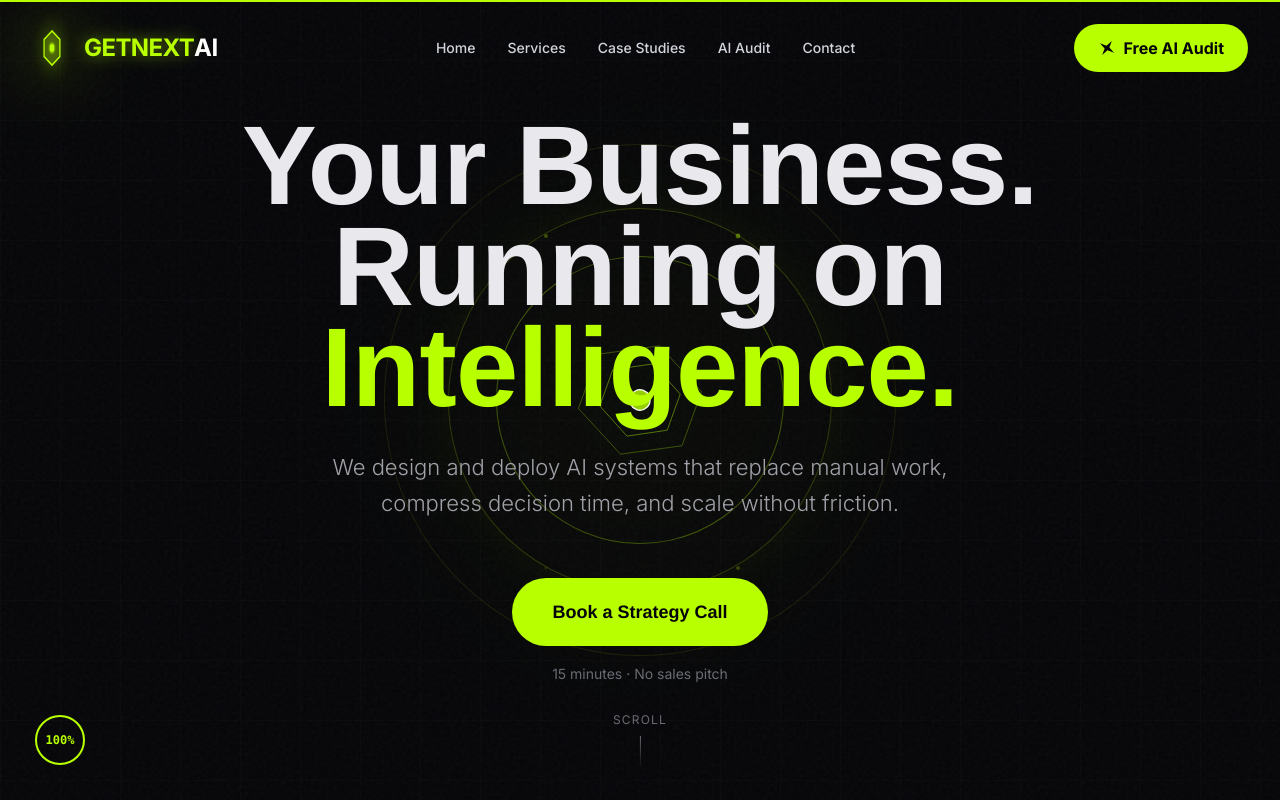
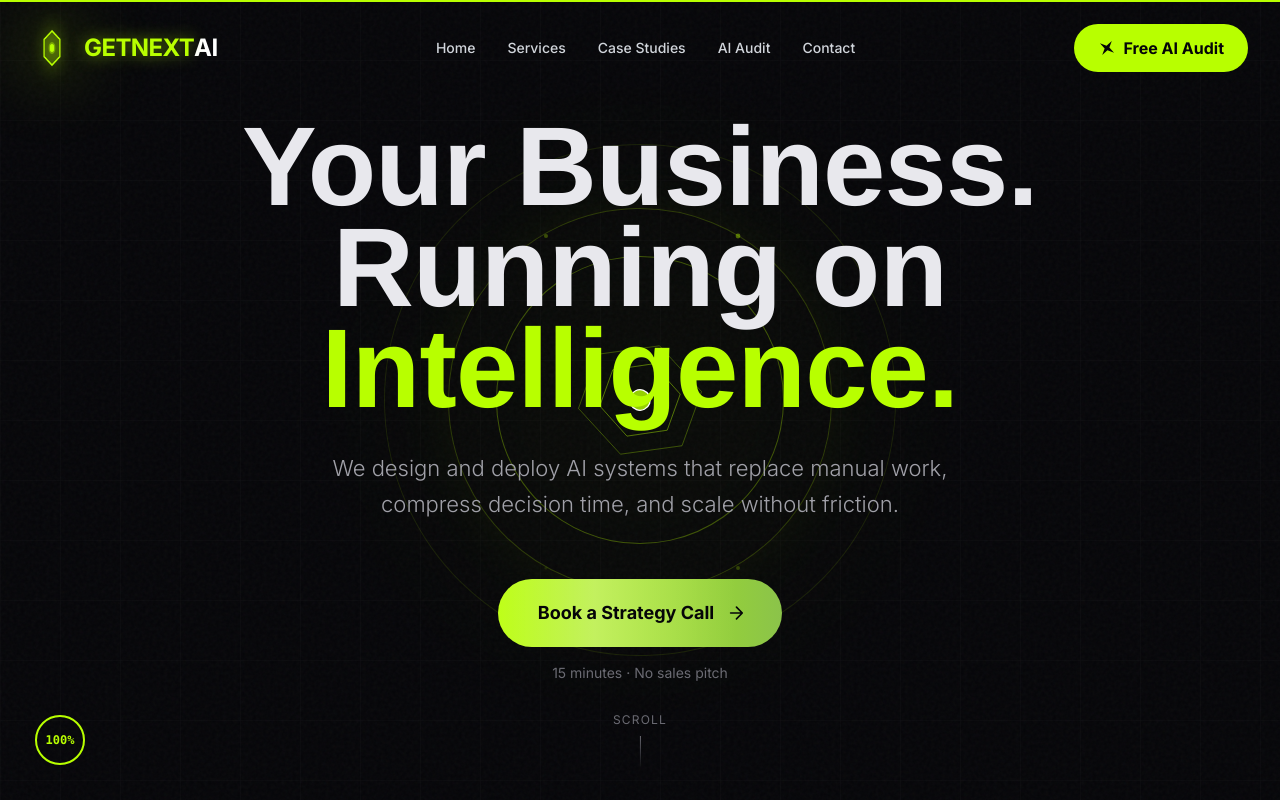
Before and after one commit to Dictator-09/getnextai, a Next.js app: page / in a window 1280 px wide. Shown: the top 800 px of the page. Built offline with nearby package versions, Linux system fonts and the light colour scheme.

Commit message:
Feat: Enhanced HeroCTA with animated shine and glow effects

```diff
--- a/app/hero/HeroCTA.tsx
+++ b/app/hero/HeroCTA.tsx
@@ -1,25 +1,95 @@
 "use client";
 
-import MagneticLink from "@/components/ui/MagneticLink";
+import { motion } from "framer-motion";
+import { MagneticButton } from "@/components/ui/CustomCursor";
+import Link from "next/link";
+
+// ============================================
+// HERO CTA BUTTON
+// ============================================
+
+export function HeroCTAButton({ children, href = "/audit" }: { children: React.ReactNode; href?: string }) {
+    return (
+        <MagneticButton className="relative group" href={href}>
+            <motion.div
+                className="relative"
+                whileHover={{ scale: 1.05 }}
+                whileTap={{ scale: 0.95 }}
+                transition={{ type: "spring", stiffness: 400, damping: 17 }}
+            >
+                {/* Main button */}
+                <div className="relative px-8 py-4 md:px-10 md:py-5 rounded-full bg-gradient-to-r from-[#B8FF00] to-[#8BC34A] overflow-hidden">
+                    {/* Animated shine effect */}
+                    <motion.div
+                        className="absolute inset-0 bg-gradient-to-r from-transparent via-white/30 to-transparent"
+                        animate={{ x: ["-200%", "200%"] }}
+                        transition={{ duration: 2, repeat: Infinity, ease: "linear" }}
+                    />
+
+                    {/* Button text */}
+                    <span className="relative z-10 font-bold text-[#050508] text-base md:text-lg flex items-center gap-2">
+                        {children}
+
+                        {/* Arrow icon */}
+                        <motion.svg
+                            width="20"
+                            height="20"
+                            viewBox="0 0 24 24"
+                            fill="none"
+                            stroke="currentColor"
+                            strokeWidth="2"
+                            strokeLinecap="round"
+                            strokeLinejoin="round"
+                            animate={{ x: [0, 5, 0] }}
+                            transition={{ duration: 1.5, repeat: Infinity, ease: "easeInOut" }}
+                        >
+                            <path d="M5 12h14M12 5l7 7-7 7" />
+                        </motion.svg>
+                    </span>
+                </div>
+
+                {/* Massive glow effect */}
+                <motion.div
+                    className="absolute inset-0 rounded-full opacity-0 group-hover:opacity-100 transition-opacity duration-500 -z-10"
+                    style={{ boxShadow: "0 0 60px 20px rgba(184, 255, 0, 0.5), 0 0 100px 40px rgba(184, 255, 0, 0.2)" }}
+                />
+
+                {/* Pulsing ring */}
+                <motion.div
+                    className="absolute inset-0 rounded-full border-2 border-[#B8FF00] -z-10"
+                    animate={{ scale: [1, 1.2, 1], opacity: [0.5, 0, 0.5] }}
+                    transition={{ duration: 2, repeat: Infinity, ease: "easeOut" }}
+                />
+            </motion.div>
+        </MagneticButton>
+    );
+}
+
+// ============================================
+// HERO CTA COMPONENT
+// ============================================
 
 export default function HeroCTA() {
     return (
-        <div className="flex flex-col items-center gap-3">
-            <MagneticLink
-                href="/audit"
-                className="group relative px-8 py-4 md:px-10 md:py-5 bg-[#B8FF00] text-[#050508] font-heading font-bold text-base md:text-lg rounded-full transition-all duration-300 overflow-hidden inline-block"
-                strength={0.25}
+        <div className="flex flex-col items-center gap-4">
+            <motion.div
+                initial={{ opacity: 0, y: 30 }}
+                animate={{ opacity: 1, y: 0 }}
+                transition={{ duration: 0.8, delay: 0.4, ease: [0.43, 0.13, 0.23, 0.96] }}
             >
-                <span className="relative z-10">Book a Strategy Call</span>
-                <div
-                    className="absolute inset-0 bg-gradient-to-r from-[#B8FF00] to-[#A0E800] opacity-0 group-hover:opacity-100 transition-opacity"
-                />
-            </MagneticLink>
+                <HeroCTAButton href="/audit">
+                    Book a Strategy Call
+                </HeroCTAButton>
+            </motion.div>
 
-            {/* Microcopy */}
-            <span className="text-[#6B6B73] text-sm font-sans">
+            <motion.span
+                className="text-[#6B6B73] text-sm font-sans"
+                initial={{ opacity: 0 }}
+                animate={{ opacity: 1 }}
+                transition={{ duration: 0.8, delay: 0.6 }}
+            >
                 15 minutes · No sales pitch
-            </span>
+            </motion.span>
         </div>
     );
 }
```
